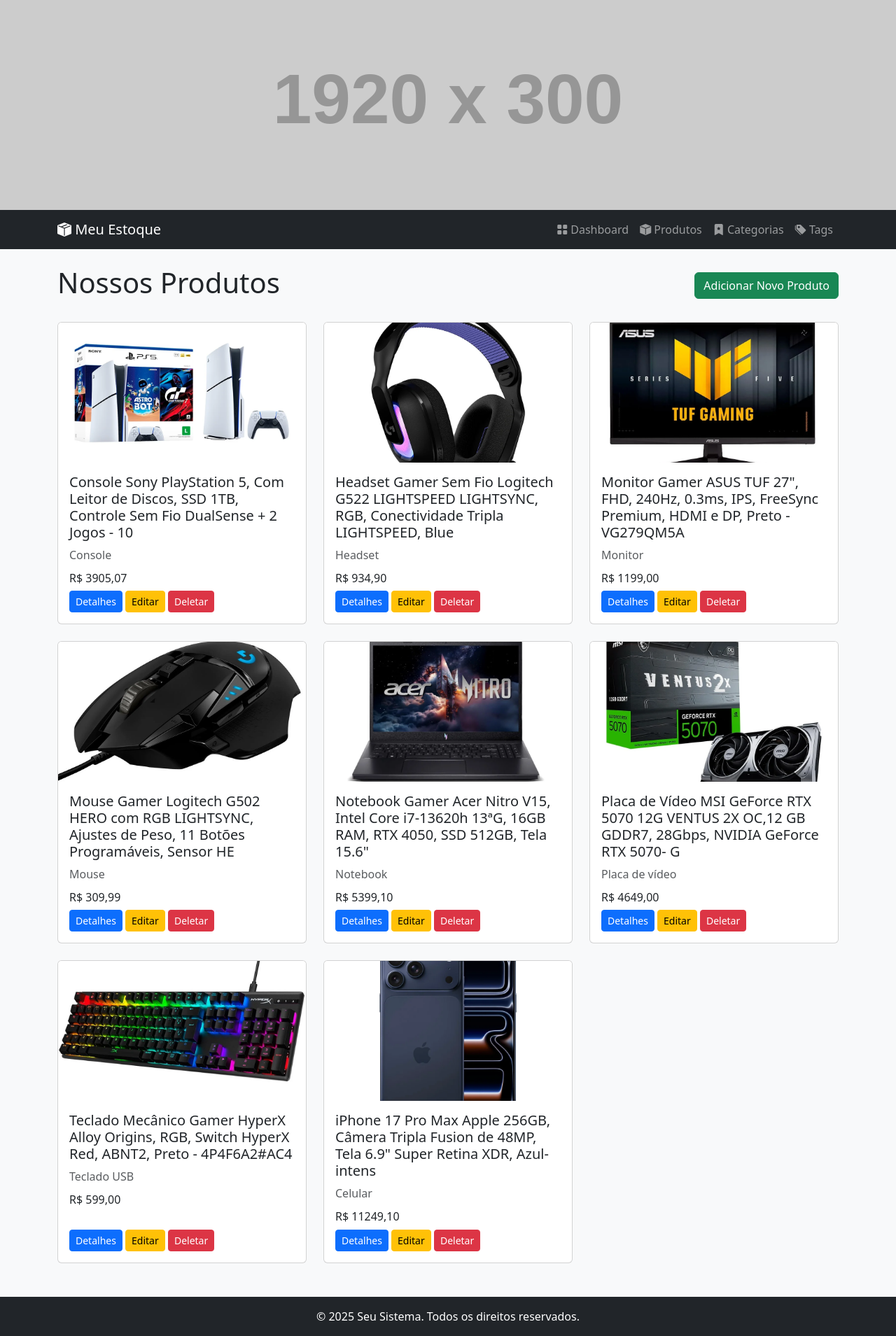
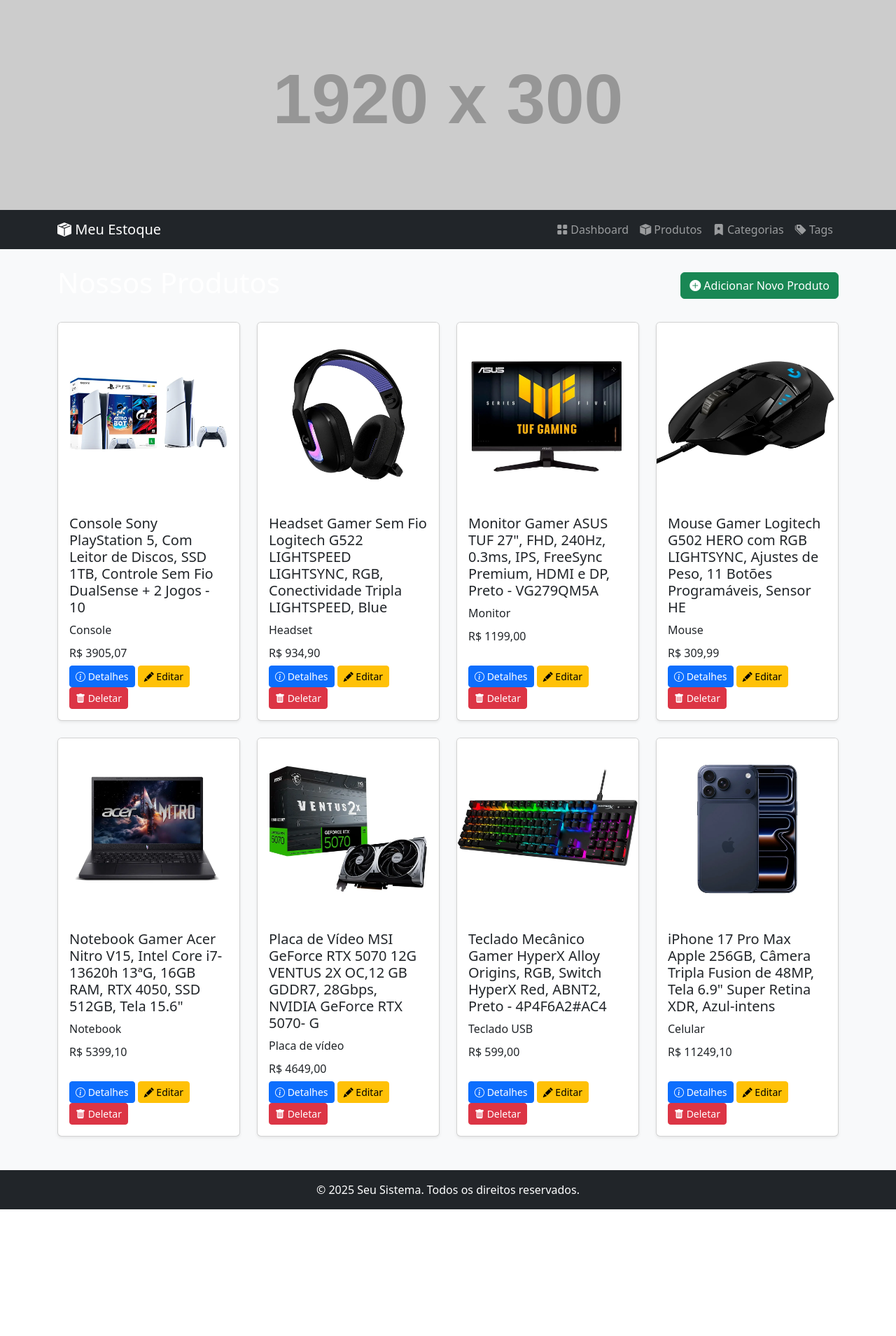
Before and after one commit to victorscav/python_uc3a, a Django app: page /estoque/produtos/ in a window 1280 px wide. Shown: the whole page at 70% size. After the commit the page ends 1728 px from the top, so only its background shows below. Run offline with Django 5.2, Linux system fonts and the light colour scheme; data comes from the database, SQL or seed files in the repository; both versions use the stored data as it was after the commit; grey boxes labelled with a size stand in for pictures from a placeholder-image service; some libraries are stand-ins or nearby versions.

Commit message:
Aula 15/10
15/10

```diff
--- a/loja_eletronicos-fase02-crud-produtos/loja_eletronicos/config/settings.py
+++ b/loja_eletronicos-fase02-crud-produtos/loja_eletronicos/config/settings.py
@@ -26,7 +26,7 @@
     # APP PARA FORMS
     'widget_tweaks',
     'crispy_forms',
-    'crispy_bootstrap5'
+    'crispy_bootstrap5',
 
     # Nossas APPS
     'blog',
--- a/loja_eletronicos-fase02-crud-produtos/loja_eletronicos/estoque/templates/estoque/base.html
+++ b/loja_eletronicos-fase02-crud-produtos/loja_eletronicos/estoque/templates/estoque/base.html
@@ -45,7 +45,7 @@
 
     <nav class="navbar navbar-expand-lg navbar-dark bg-dark sticky-top">
         <div class="container">
-            <a class="navbar-brand" href="#">
+            <a class="navbar-brand" href="{% url 'estoque:index' %}">
                 <i class="bi bi-box-seam-fill"></i> Meu Estoque
             </a>
             <button class="navbar-toggler" type="button" data-bs-toggle="collapse" data-bs-target="#navbarNav" aria-controls="navbarNav" aria-expanded="false" aria-label="Toggle navigation">
--- a/loja_eletronicos-fase02-crud-produtos/loja_eletronicos/estoque/templates/estoque/produto_list.html
+++ b/loja_eletronicos-fase02-crud-produtos/loja_eletronicos/estoque/templates/estoque/produto_list.html
@@ -1,35 +1,81 @@
 {% extends 'estoque/base.html' %}
 
-{% block title %}Estoque - Loja de Eletronicos{% endblock %}
+{% block title %}Estoque - Loja de Eletrônicos{% endblock %}
 
 {% block extra_css %}
-    {{ block.super }}
+{{ block.super }}
+<style>
+    .card {
+        background-color: #1e1e1e;
+        border: 1px solid #2c2c2c;
+        color: #e0e0e0;
+        transition: transform 0.2s ease;
+    }
 
+    .card:hover {
+        transform: translateY(-5px);
+    }
+
+    .card-title {
+        color: #ffffff;
+    }
+
+    .card-body p.card-text,
+    .card-body p.card-text * {
+        color: #ffffff !important;
+    }
+
+    .card-subtitle {
+        color: #90caf9;
+    }
+
+    .btn-sm {
+        margin-right: 0.25rem;
+    }
+
+    .text-center {
+        color: #cccccc;
+    }
+
+    .card-img-top {
+        height: 150px; /* imagem menor */
+        object-fit: contain;
+        background-color: #1a1a1a;
+    }
+</style>
 {% endblock %}
 
 {% block content %}
 <div class="d-flex justify-content-between align-items-center mb-4">
-    <h1>Nossos Produtos</h1>
-    <a href="{% url 'estoque:produto_create' %}" class="btn btn-success">Adicionar Novo Produto</a>
+    <h1 class="text-white">Nossos Produtos</h1>
+    <a href="{% url 'estoque:produto_create' %}" class="btn btn-success">
+        <i class="bi bi-plus-circle-fill"></i> Adicionar Novo Produto
+    </a>
 </div>
 
 <div class="row">
     {% for produto in produtos %}
-    <div class="col-md-4 mb-4">
-        <div class="card h-100">
+    <div class="col-md-3 mb-4">  <!-- aqui mudou de col-md-4 para col-md-3 -->
+        <div class="card h-100 shadow-sm">
             {% if produto.imagem %}
-            <img src="{{ produto.imagem.url }}" class="card-img-top" alt="{{ produto.nome }}" style="height: 200px; object-fit: cover;">
+                <img src="{{ produto.imagem.url }}" class="card-img-top" alt="{{ produto.nome }}">
             {% else %}
-            <img src="https://placehold.co/300x200.png?text=Sem+Imagem" class="card-img-top" alt="Sem Imagem">
+                <img src="https://placehold.co/300x200/1a1a1a/cccccc?text=Sem+Imagem" class="card-img-top" alt="Sem Imagem">
             {% endif %}
             <div class="card-body d-flex flex-column">
                 <h5 class="card-title">{{ produto.nome }}</h5>
-                <p class="card-text text-muted">{{ produto.categoria.identificacao|default:"Sem Categoria" }}</p>
+                <p class="card-text">{{ produto.categoria.identificacao|default:"Sem Categoria" }}</p>
                 <h6 class="card-subtitle mb-2">R$ {{ produto.preco }}</h6>
                 <div class="mt-auto">
-                    <a href="{% url 'estoque:produto_detail' produto.pk %}" class="btn btn-primary btn-sm">Detalhes</a>
-                    <a href="{% url 'estoque:produto_update' produto.pk %}" class="btn btn-warning btn-sm">Editar</a>
-                    <a href="{% url 'estoque:produto_delete' produto.pk %}" class="btn btn-danger btn-sm">Deletar</a>
+                    <a href="{% url 'estoque:produto_detail' produto.pk %}" class="btn btn-primary btn-sm">
+                        <i class="bi bi-info-circle"></i> Detalhes
+                    </a>
+                    <a href="{% url 'estoque:produto_update' produto.pk %}" class="btn btn-warning btn-sm">
+                        <i class="bi bi-pencil-fill"></i> Editar
+                    </a>
+                    <a href="{% url 'estoque:produto_delete' produto.pk %}" class="btn btn-danger btn-sm">
+                        <i class="bi bi-trash-fill"></i> Deletar
+                    </a>
                 </div>
             </div>
         </div>
--- a/loja_eletronicos-fase02-crud-produtos/loja_eletronicos/estoque/views.py
+++ b/loja_eletronicos-fase02-crud-produtos/loja_eletronicos/estoque/views.py
@@ -57,7 +57,7 @@
         return context
 
 class ProdutoDeleteView(DeleteView):
-    model = Categoria
+    model = Produto
     template_name = 'estoque/produto_confirm_delete.html'
     success_url = reverse_lazy('estoque:produto_list')
     context_object_name = 'produto'
```
Also changed, not shown: loja_eletronicos-fase02-crud-produtos/loja_eletronicos/estoque/templates/estoque/index_estoque.html (+49 -8 lines), loja_eletronicos-fase02-crud-produtos/loja_eletronicos/db.sqlite3, loja_eletronicos-fase02-crud-produtos/loja_eletronicos/media/produtos/hs.webp (added), loja_eletronicos-fase02-crud-produtos/loja_eletronicos/media/produtos/image.webp (added), loja_eletronicos-fase02-crud-produtos/loja_eletronicos/media/produtos/iphone.webp (added), loja_eletronicos-fase02-crud-produtos/loja_eletronicos/media/produtos/mouse.webp (added), loja_eletronicos-fase02-crud-produtos/loja_eletronicos/media/produtos/nb.webp (added), loja_eletronicos-fase02-crud-produtos/loja_eletronicos/media/produtos/ps5.webp (added), loja_eletronicos-fase02-crud-produtos/loja_eletronicos/media/produtos/tec.webp (added), loja_eletronicos-fase02-crud-produtos/loja_eletronicos/media/produtos/video.webp (added), 2 other files.
